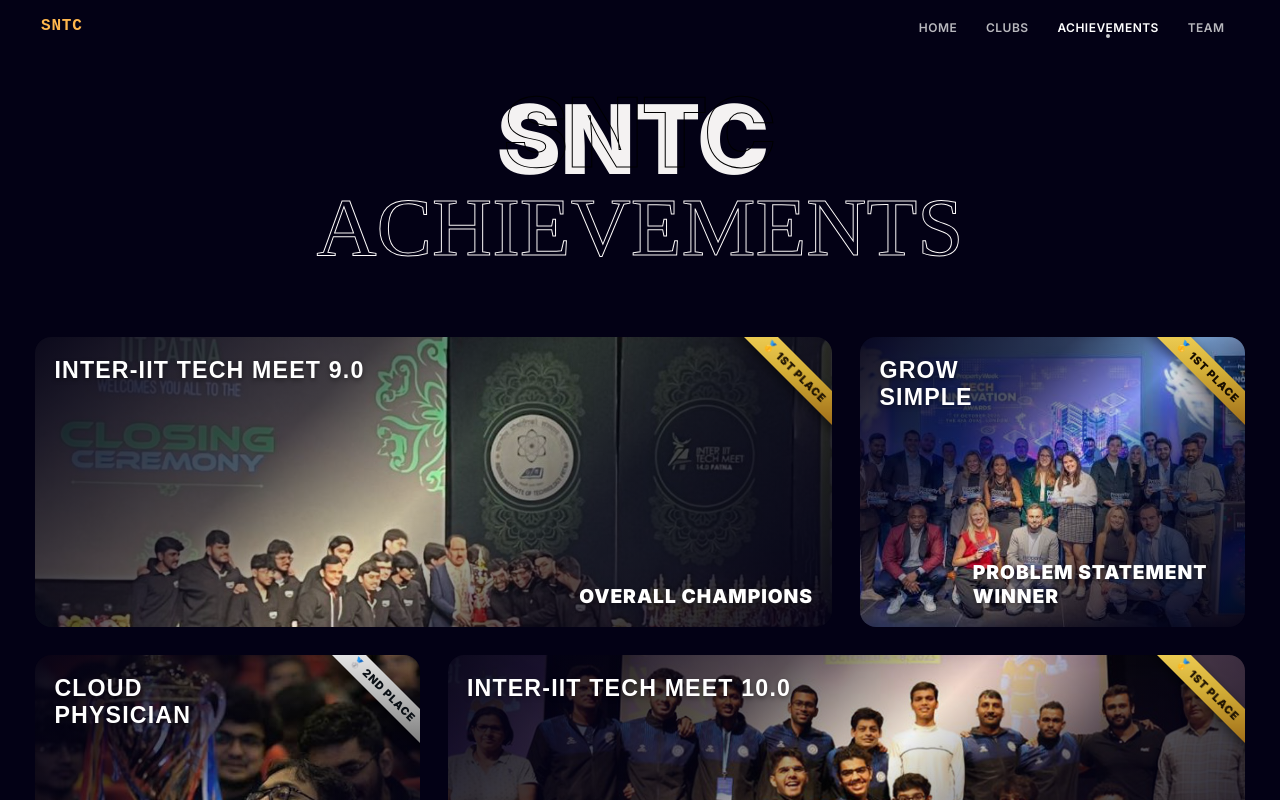
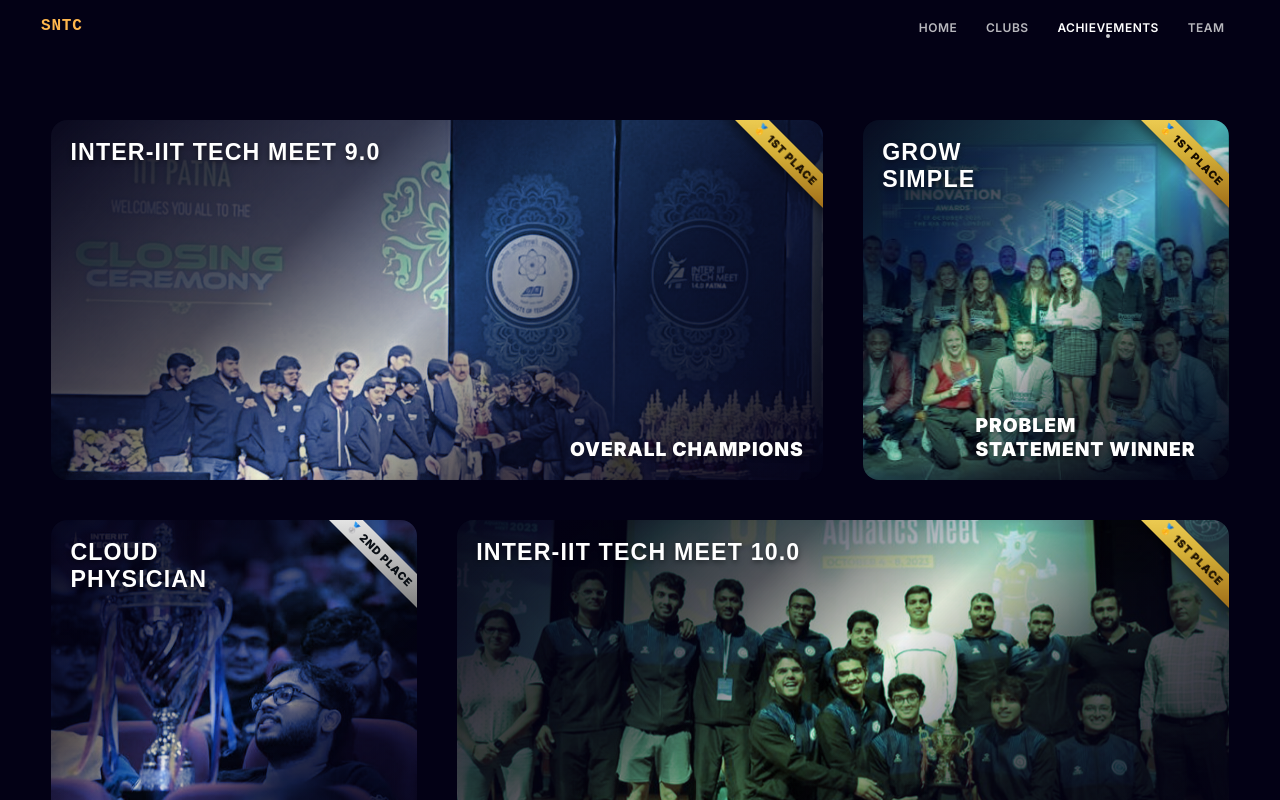
Before and after one commit to samwasted/sntc, a React (Vite) app: page /achievements in a window 1280 px wide. Built offline with nearby package versions, Linux system fonts and the light colour scheme; a web font is replaced by a local one.

Commit message:
improve achievements layout

```diff
--- a/src/Achievements/Achievements.css
+++ b/src/Achievements/Achievements.css
@@ -250,11 +250,11 @@ a:focus-visible {
 
 .content {
 	display: grid;
-	grid-gap: 1.75rem;
+	grid-gap: 2.5rem;
 	margin: 0 auto;
-	padding: 0 2.2rem 20vh;
+	padding: 120px 4vw 20vh; /* 120px clears navbar since title was removed */
 	grid-template-columns: repeat(6, 1fr);
-	grid-auto-rows: 290px;
+	grid-auto-rows: minmax(360px, 42vh); /* Taller rows for much better image ratios */
 }
 
 .item {
@@ -354,7 +354,7 @@ a:focus-visible {
 .glitch__img {
 	grid-area: 1 / 1 / -1 / -1;
 	background-image: var(--img);
-	background-position: 50% 50%;
+	background-position: center center;
 	background-size: cover;
 	background-repeat: no-repeat;
 	width: 100%;
@@ -912,7 +912,7 @@ a:focus-visible {
 	position: absolute;
 	inset: 0;
 	background-size: cover;
-	background-position: 50% 50%;
+	background-position: center center;
 	transition: opacity var(--fade-in-time) var(--fade-in-easing);
 	pointer-events: none;
 	z-index: 2;
@@ -997,11 +997,28 @@ blockquote {
 	opacity: 0.92;
 }
 
+/* ─── Color Filter Overlay (Tint) ───────────────────────── */
+.item__color-filter {
+	position: absolute;
+	inset: 0;
+	z-index: 3;
+	pointer-events: none;
+	mix-blend-mode: color; /* 'color', 'multiply', or 'overlay' work well */
+	transition: opacity var(--fade-out-time) var(--fade-out-easing);
+}
+
+@media (hover: hover) and (pointer: fine) {
+	/* Fade out the filter when hovering so the original photo shows through */
+	.item:hover .item__color-filter {
+		opacity: 0 !important; /* overrides the inline style on hover */
+	}
+}
+
 /* ─── Dark Shadow Overlay (under curtain) ─────────────── */
 .item__overlay-shadow {
 	position: absolute;
 	inset: 0;
-	z-index: 3;
+	z-index: 4; /* Bumped above color filter */
 	pointer-events: none;
 	background: linear-gradient(135deg, rgba(3, 1, 21, 0.95) 0%, rgba(3, 1, 21, 0.65) 32%, rgba(3, 1, 21, 0.05) 50%, rgba(3, 1, 21, 0.65) 68%, rgba(3, 1, 21, 0.95) 100%);
 }
--- a/src/Achievements/Achievements.jsx
+++ b/src/Achievements/Achievements.jsx
@@ -2,13 +2,15 @@ import { useState, useEffect } from "react";
 import "./Achievements.css";
 
 /* ─── Data ─────────────────────────────────────────────── */
+// Controls: You can change filterColor to any CSS color (e.g., 'blue', '#00ff88', 'transparent')
+// and adjust filterOpacity (0.0 to 1.0) to control the intensity of the effect.
 const achievements = [
-  { title: "INTER-IIT TECH MEET 9.0", subtitle: "Overall Champions", tier: "gold", size: "wide", image: "/img/techMeet14.jpeg" },
-  { title: "GROW SIMPLE", subtitle: "Problem Statement Winner", tier: "gold", size: "small", image: "/img/growsimple.jpeg" },
-  { title: "CLOUD PHYSICIAN", subtitle: "Runner-Up", tier: "silver", size: "small", image: "/img/cloudP.jpeg" },
-  { title: "INTER-IIT TECH MEET 10.0", subtitle: "Overall Champions", tier: "gold", size: "wide", image: "/img/interiit2.jpg" },
-  { title: "INTER-IIT TECH MEET 11.0", subtitle: "Overall Champions", tier: "gold", size: "wide", image: "/img/interiit3.jpg" },
-  { title: "SAPTANG LABS", subtitle: "Second Runner-Up", tier: "bronze", size: "small", image: "/img/saptang.jpeg" },
+  { title: "INTER-IIT TECH MEET 9.0", subtitle: "Overall Champions", tier: "gold", size: "wide", image: "/img/techMeet14.jpeg", filterColor: "#0055ff", filterOpacity: 0.4 },
+  { title: "GROW SIMPLE", subtitle: "Problem Statement Winner", tier: "gold", size: "small", image: "/img/growsimple.jpeg", filterColor: "#00ffaa", filterOpacity: 0.35 },
+  { title: "CLOUD PHYSICIAN", subtitle: "Runner-Up", tier: "silver", size: "small", image: "/img/cloudP.jpeg", filterColor: "#0055ff", filterOpacity: 0.5 },
+  { title: "INTER-IIT TECH MEET 10.0", subtitle: "Overall Champions", tier: "gold", size: "wide", image: "/img/interiit2.jpg", filterColor: "#00ffaa", filterOpacity: 0.4 },
+  { title: "INTER-IIT TECH MEET 11.0", subtitle: "Overall Champions", tier: "gold", size: "wide", image: "/img/interiit3.jpg", filterColor: "#0055ff", filterOpacity: 0.45 },
+  { title: "SAPTANG LABS", subtitle: "Second Runner-Up", tier: "bronze", size: "small", image: "/img/saptang.jpeg", filterColor: "#00ffaa", filterOpacity: 0.3 },
 ];
 
 /* ─── Tier emoji & labels ─────────────────────────────── */
@@ -16,7 +18,7 @@ const TIER_EMOJI = { gold: "🥇", silver: "🥈", bronze: "🥉" };
 const TIER_LABEL = { gold: "1ST PLACE", silver: "2ND PLACE", bronze: "3RD PLACE" };
 
 /* ─── Achievement Card (Photo Background) ──────────────── */
-function AchievementCard({ title, subtitle, tier, image, size = "small", index = 0 }) {
+function AchievementCard({ title, subtitle, tier, image, size = "small", index = 0, filterColor = "none", filterOpacity = 0.5 }) {
   const imgUrl = image;
 
   const handleMouseMove = (e) => {
@@ -62,6 +64,17 @@ function AchievementCard({ title, subtitle, tier, image, size = "small", index =
         {/* Cover — fades out on hover */}
         <div className="item__cover" style={{ backgroundImage: `url(${imgUrl})` }}></div>
 
+        {/* Color Filter Overlay */}
+        {filterColor !== "none" && (
+          <div
+            className="item__color-filter"
+            style={{
+              backgroundColor: filterColor,
+              opacity: filterOpacity,
+            }}
+          ></div>
+        )}
+
         {/* Dark shadow overlay under curtain */}
         <div className="item__overlay-shadow"></div>
       </div>
@@ -94,12 +107,7 @@ export default function Achievements() {
 
   return (
     <main style={{ "--scroll-progress": scrollRatio }}>
-      <div className="intro">
-        <h2 className="intro__title">
-          <span>SNTC</span>
-          <em>Achievements</em>
-        </h2>
-      </div>
+      {/* Removed intro title per user request */}
 
       <div className="content">
         {achievements.map((a, i) => (
```
